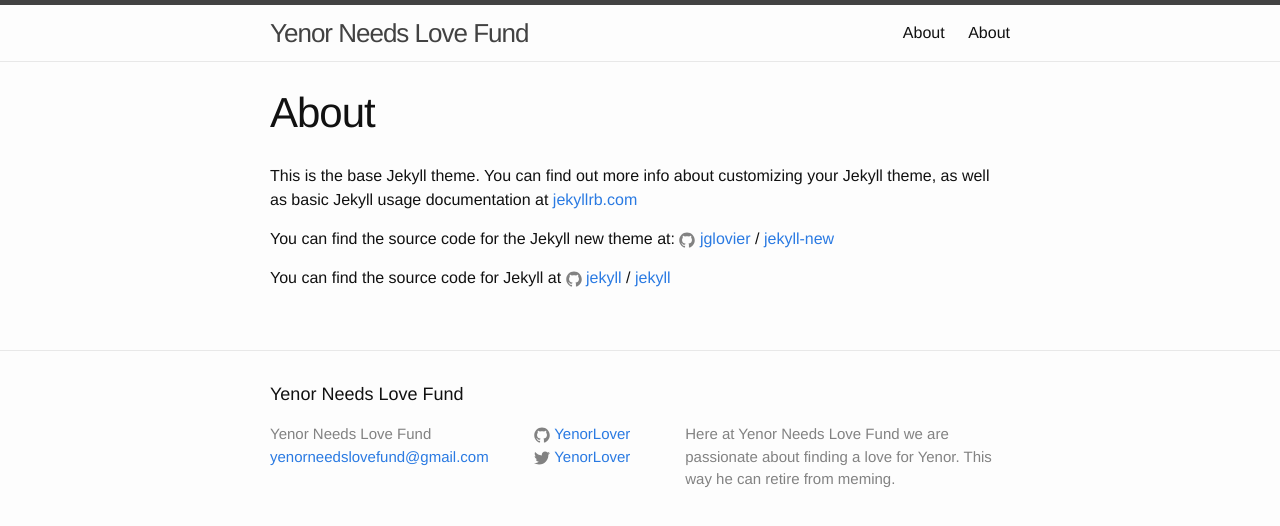
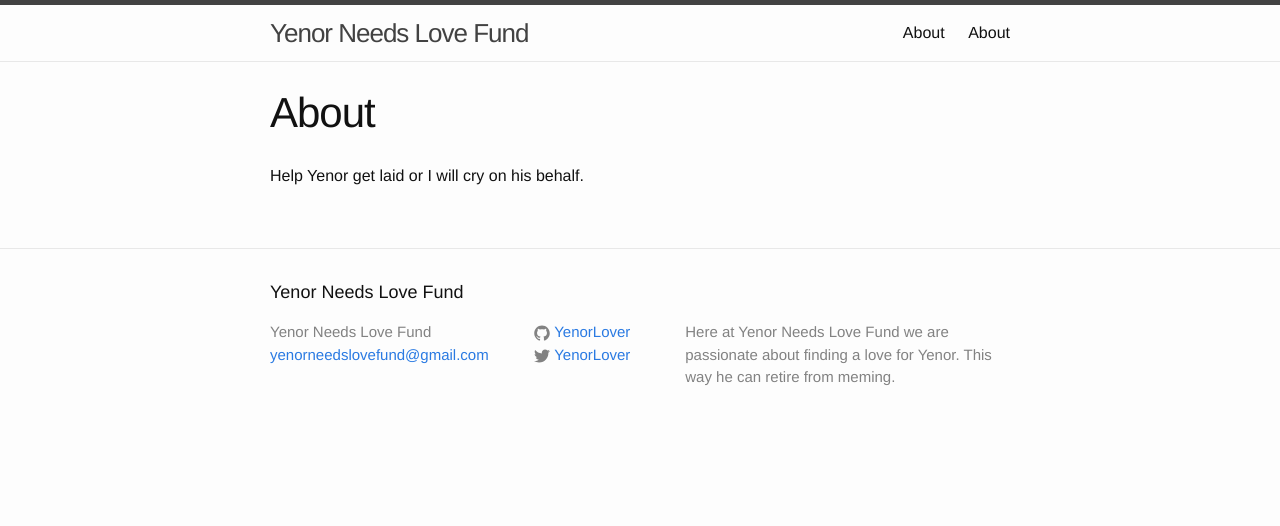
Before and after one commit to killbotryan/killbotryan.github.io, a Jekyll site: the page built from about.md, in a window 1280 px wide. Shown: the top 526 px of the page. Built offline with Jekyll 4.4.1, drawn with Linux system fonts in a browser that asks for light colours.

Commit message:
Update about.md

```diff
--- a/about.md
+++ b/about.md
@@ -4,12 +4,4 @@ title: About
 permalink: /about/
 ---
 
-This is the base Jekyll theme. You can find out more info about customizing your Jekyll theme, as well as basic Jekyll usage documentation at [jekyllrb.com](http://jekyllrb.com/)
-
-You can find the source code for the Jekyll new theme at:
-{% include icon-github.html username="jglovier" %} /
-[jekyll-new](https://github.com/jglovier/jekyll-new)
-
-You can find the source code for Jekyll at
-{% include icon-github.html username="jekyll" %} /
-[jekyll](https://github.com/jekyll/jekyll)
+ Help Yenor get laid or I will cry on his behalf.
```
